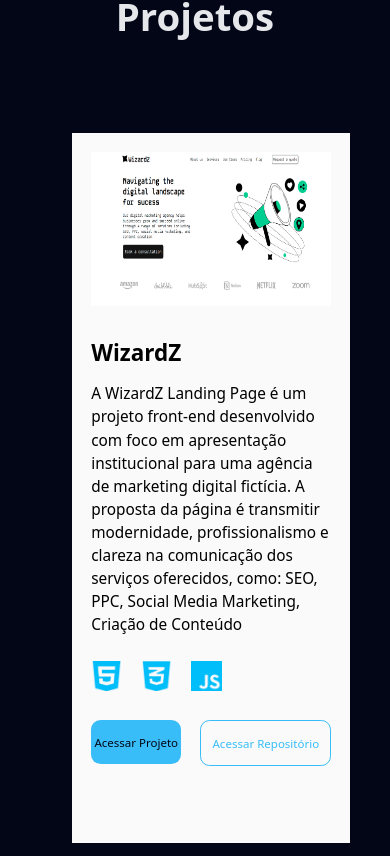
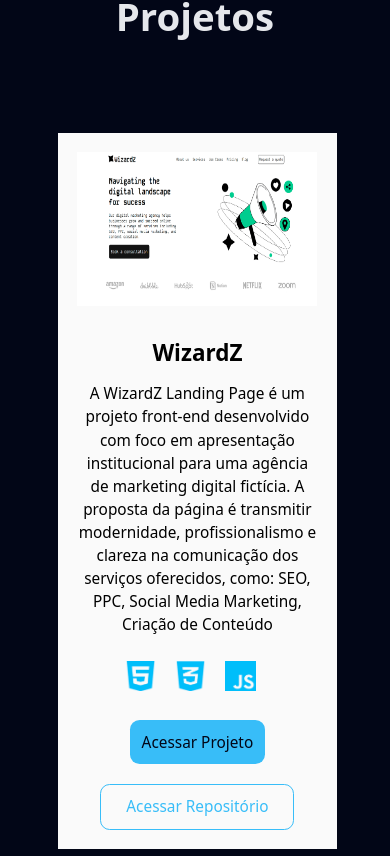
Before and after one commit to gustavocsantos-dev/portfolio, a React (Vite) app: page / in a window 390 px wide. Shown: the part 2848-3704 px from the top of the page. Built offline with nearby package versions, Linux system fonts and the light colour scheme.

Commit message:
media query fix

```diff
--- a/styles/Banner.css
+++ b/styles/Banner.css
@@ -268,8 +268,8 @@ body.light .banner {
   }
 
   .profile{
-    max-width: 200px;
-    margin-left: 3.5rem;
+    max-width: 150px;
+    margin-left: 4rem;
     height: 20rem;
   }
 
@@ -279,6 +279,13 @@ body.light .banner {
 
 }
 
+@media (max-width:340px){
+  .profile{
+    max-width: 120px;
+    margin-left: 4rem;
+    height: 20rem;
+  }
+}
 @media (max-width:300px){
   .profile{
     max-width: 200px;
@@ -286,8 +293,10 @@ body.light .banner {
     height: 20rem;
   }
 
-  .profile img{
-    max-width: 200px;
+  .profile{
+    max-width: 120px;
+    margin-left: 3rem;
+    height: 20rem;
   }
 }
 
@@ -301,11 +310,11 @@ body.light .banner {
   .profile img{
     max-width: 8rem;
     height: 8rem;
-    height: 8rem;
+    margin-left: -1.5rem;
   }
 }
 
-@media (max-width:240px){
+@media (max-width:260px){
   .intro{
     height: 32rem;
     max-width: 100px;
@@ -342,13 +351,7 @@ body.light .banner {
   .profile{
     visibility: hidden;
     max-width: 4rem;
-    height: 4rem;
-    margin-top: 5rem;
-    margin-left: 4.4rem;
+    height: 0rem;
   }
 
-  .profile img{
-    max-width: 4rem;
-    height: 4rem;
-  }
 }
--- a/styles/ProjectItem.css
+++ b/styles/ProjectItem.css
@@ -185,13 +185,16 @@ body.light .projectDiv{
 }
 }
 
-.btn{
-  font-size: 0.8rem;
-}
 
 @media (max-width: 400px){
   .projectDiv {
   margin-left: -6rem;
+}
+.projectText p{
+    text-align: center;
+}
+.projectButtons{
+  font-size: 1rem;
 }
 }
 
@@ -211,7 +214,7 @@ body.light .projectDiv{
   }
 
 .btn{
-  font-size: 0.6rem;
+  font-size: 0.8rem;
   width: 7rem;
 }
 
--- a/styles/Projects.css
+++ b/styles/Projects.css
@@ -63,16 +63,72 @@
   }
 }
 
+@media (max-width: 500px){
+  .projectsItems{
+    max-width: 300px;
+    margin-left: -7rem;
+  }
+
+    .projectsTitle h1{
+    margin-left: 0rem;
+  }
+}
+
 @media (max-width: 400px){
+  .projectsItems{
+    max-width: 300px;
+    margin-left: -3rem;
+  }
+  .projectsTitle h1{
+    font-size: 2rem;
+  }
+  .projectText{
+    text-align: center;
+  }
+  .projectTechs{
+    margin-left: 2.5rem;
+  }
+
+  .projectButtons{
+    display: flex;
+    flex-direction: column;
+    align-items: center;
+  }
+
+}
+
+@media (max-width: 370px){
   .projectsTitle h1{
     font-size: 2rem;
 }
+  .projectsItems{
+    max-width: 200px;
+    margin-left: -9.5rem;
+  }
+  .projectsTitle h1{
+    font-size: 2rem;
+  }
+  .projectText{
+    text-align: center;
+  }
+  .projectTechs{
+    margin-left: 2.5rem;
+  }
+
+  .projectButtons{
+    display: flex;
+    flex-direction: column;
+    align-items: center;
+  }
 }
 
 @media (max-width: 300px){
-    .projectsTitle h1{
+  .projectsTitle h1{
     font-size: 1.8rem;
     margin-left: -2rem;
+  }
+    .projectsItems{
+    margin-left: -5rem;
   }
 }
 
@@ -82,6 +138,12 @@
   }
     .projectsTitle h1{
     font-size: 1.5rem;
-    margin-left: -2rem;
+    margin-left: 0rem;
+  }
+      .projectsItems{
+    margin-left: 3rem;
+  }
+    .projectTechs{
+    margin-left: 1.5rem;
   }
 }
```
